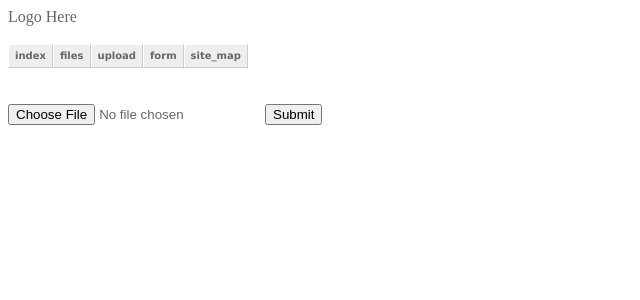
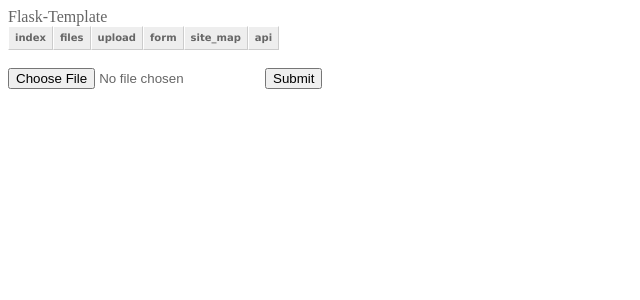
Before and after one commit to krubottom/flask-template, a Flask app: page /upload in a window 1280 px wide. Shown: the top 300 px of the page, without its empty margins (0-640 px from the left). Run offline with Flask 2, Linux system fonts and the light colour scheme.

Commit message:
Nav Fixes

```diff
--- a/app/templates/base.html
+++ b/app/templates/base.html
@@ -5,7 +5,7 @@
 <head>
 	<meta charset="UTF-8">
 	<title>{{ title }}</title>
-  Logo Here<br><br>
+  Flask-Template<br>
 	<ul id="navmenu">
 
 	  {% for url, endpoint in links %}
@@ -13,6 +13,7 @@
 	  {% endfor %}
 
 	</ul>
+	<br>
 
 </head>
 <body>
--- a/app/templates/upload.html
+++ b/app/templates/upload.html
@@ -1,6 +1,5 @@
 {% extends "base.html" %}
 {% block content %}
-    <br><br>
       <form action = "http://localhost:5000/upload" method = "POST"
          enctype = "multipart/form-data">
          <input type = "file" name = "file" />
--- a/app/views.py
+++ b/app/views.py
@@ -72,19 +72,15 @@ def form():
 def site_map():
     return render_template("site_map.html", links=site_map_links())
 
+@app.route("/api")
+def api():
+	return "api"
+
 
 # @app.route("/nav")
 # def nav():
 # 	links = site_map_links()
 # 	return render_template("nav.html", links=links)
-
-
-restdb = [
-	{
-		'id': 1,
-
-	}
-]
 
 def site_map_links():
 	links = []
```
